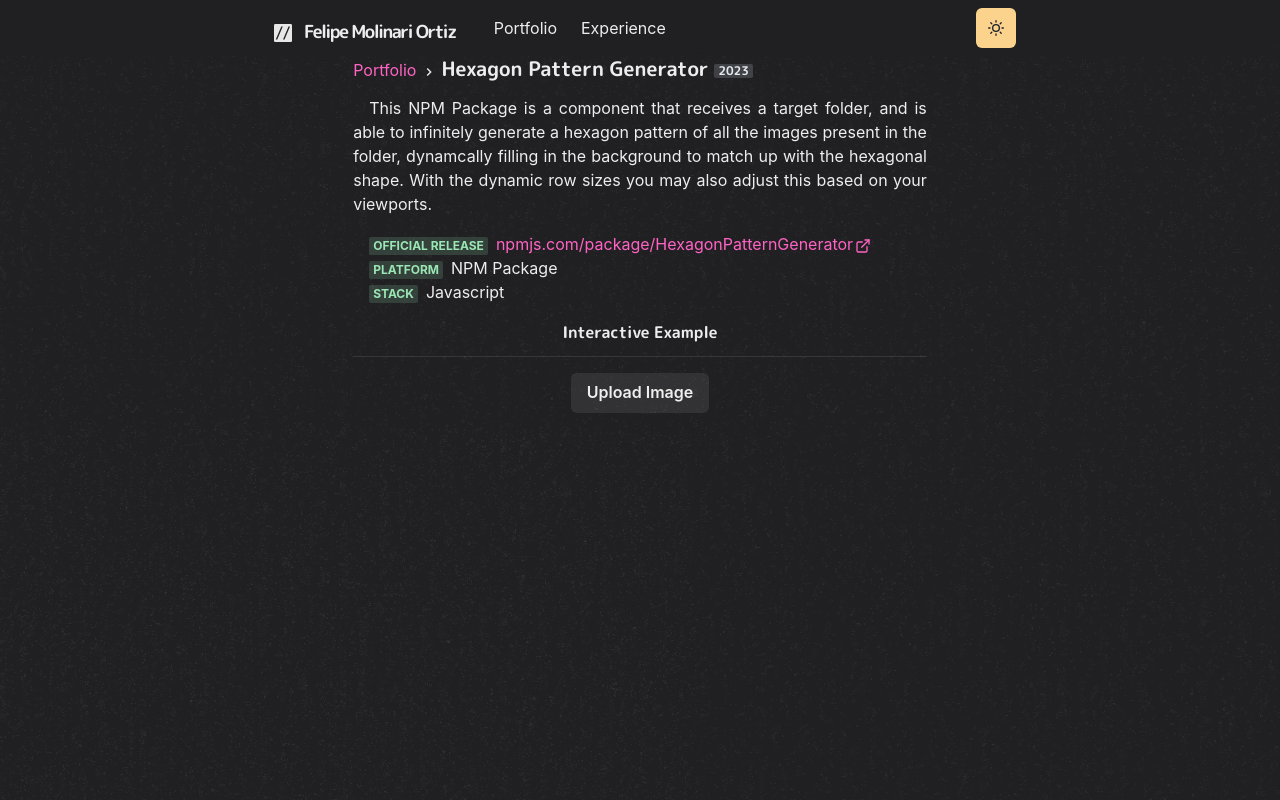
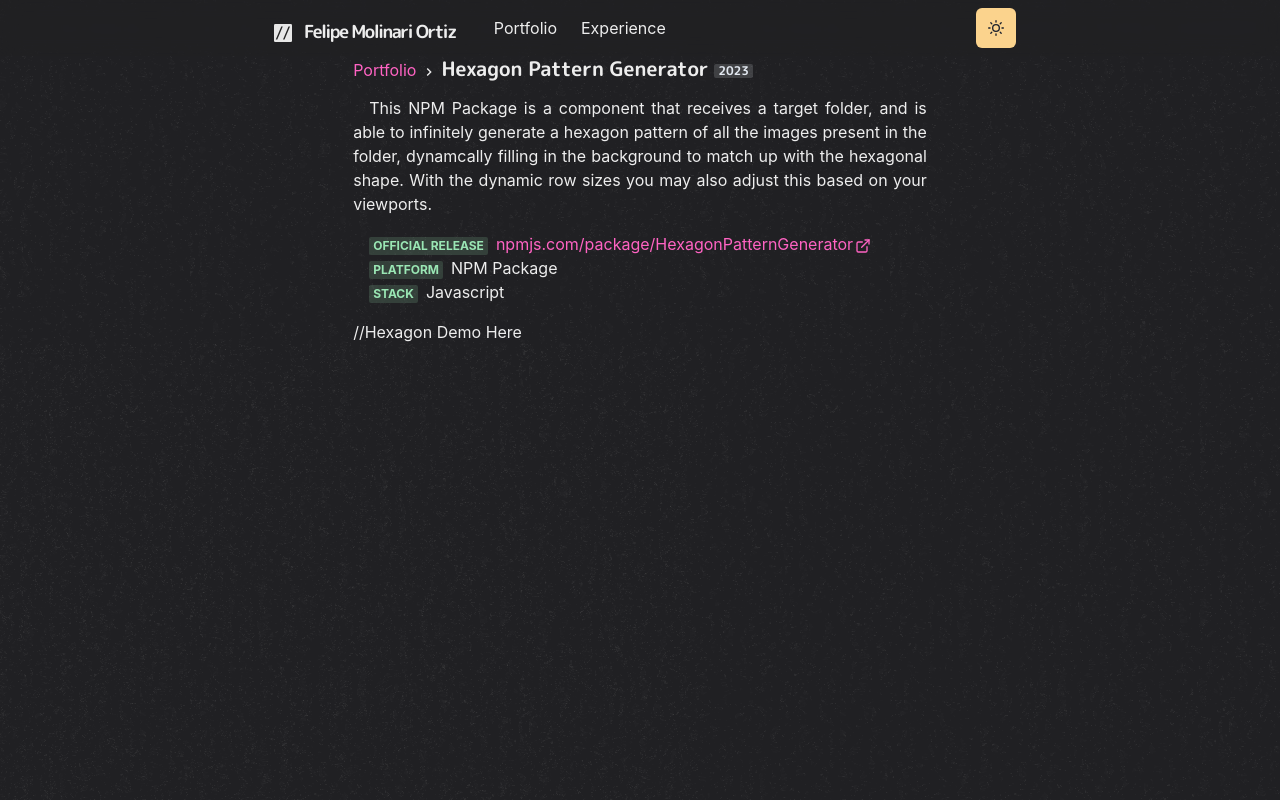
Before and after one commit to FonixAU/PersonalWebsite, a Next.js app: page /folio/hexagonpattern in a window 1280 px wide. Shown: the top 800 px of the page. Built offline with nearby package versions, Linux system fonts and the light colour scheme.

Commit message:
Removing colour demo from hexagon page

```diff
--- a/pages/folio/hexagonpattern.js
+++ b/pages/folio/hexagonpattern.js
@@ -38,7 +38,7 @@ const HexagonPatternGenerator = () => {
                         </span>
                     </ListItem>
                     </List>
-                    <ColorDemo/>
+                    //Hexagon Demo Here
             </Container>
         </Layout>
     )
```
